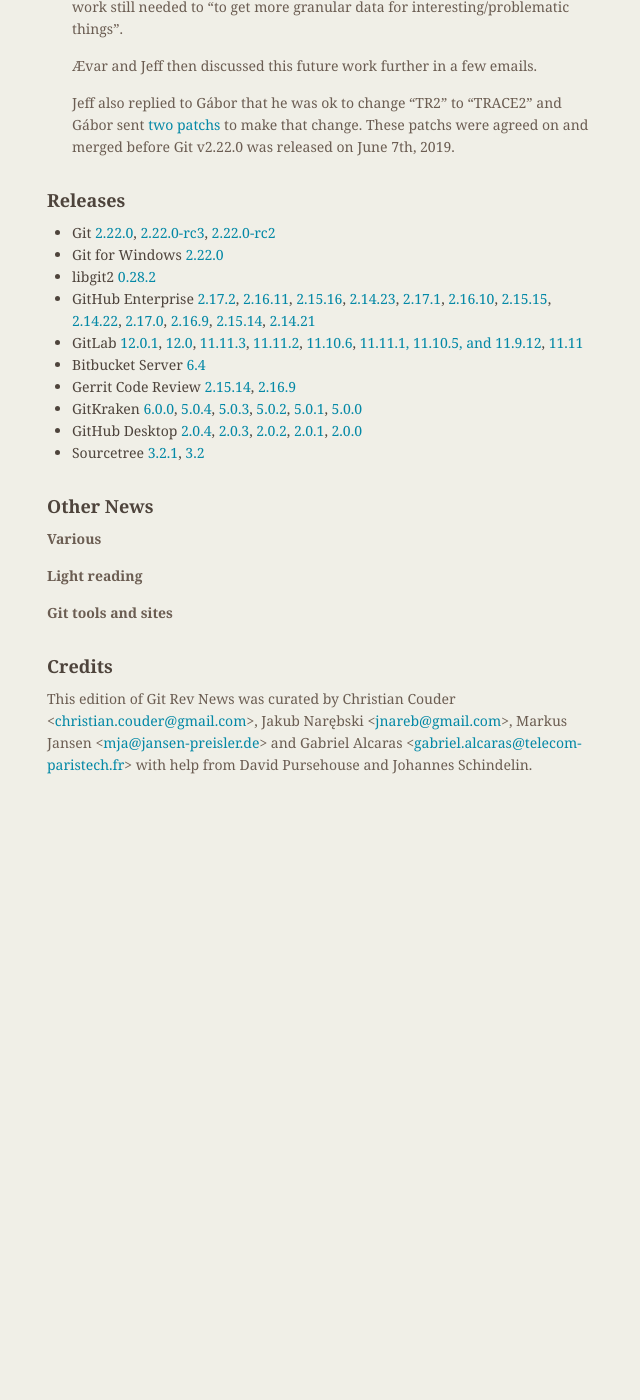
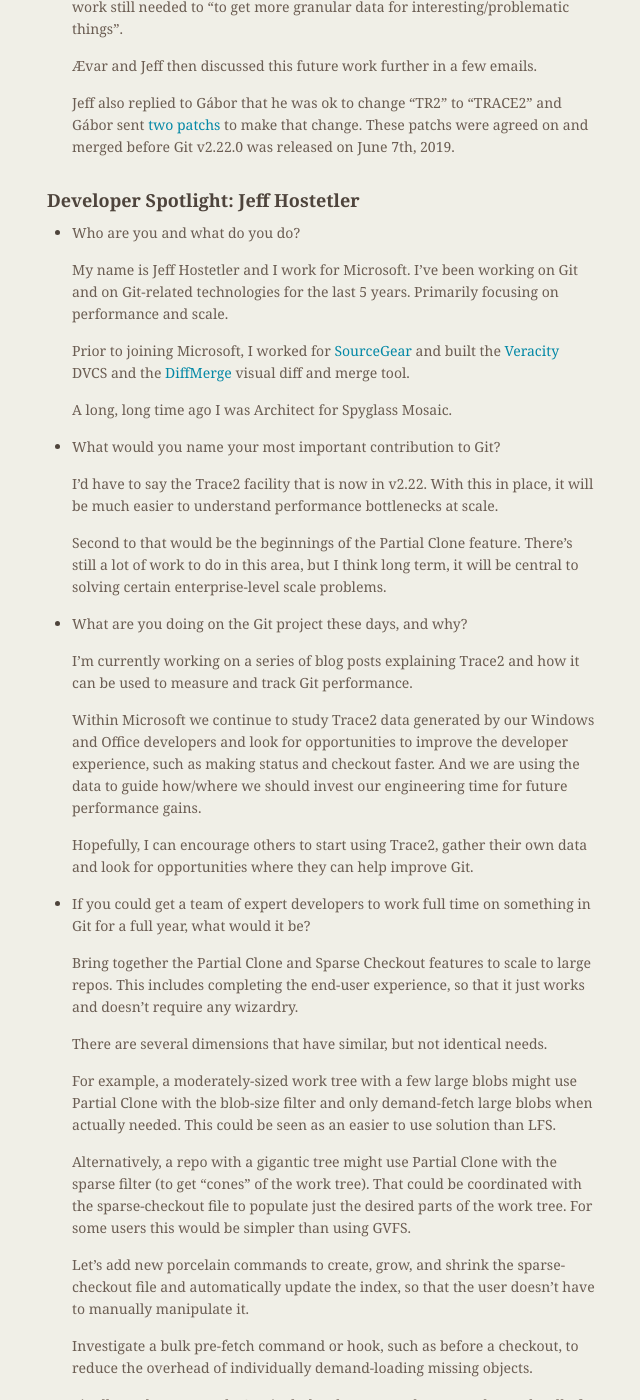
Before and after one commit to git/git.github.io, a Jekyll site: the page built from rev_news/drafts/edition-52.md, in a window 1280 px wide and 1400 px high, scrolled down 1416 px. Shown: the whole window, without its empty margins (487-1127 px from the left). Built offline with Jekyll 4.4.1, drawn with Linux system fonts in a browser that asks for light colours; before the commit the page ends 2207 px from its top, so only the background shows below that; some of the changed text lies outside the part shown.

Commit message:
rn-52: add Jeff Hostetler's interview

```diff
--- a/rev_news/drafts/edition-52.md
+++ b/rev_news/drafts/edition-52.md
@@ -107,9 +107,106 @@
 ### Support
 -->
 
-<!---
-## Developer Spotlight:
--->
+## Developer Spotlight: Jeff Hostetler
+
+* Who are you and what do you do?
+
+  My name is Jeff Hostetler and I work for Microsoft.
+  I've been working on Git and on Git-related technologies
+  for the last 5 years.  Primarily focusing on performance
+  and scale.
+
+  Prior to joining Microsoft, I worked for [SourceGear](http://www.sourcegear.com/)
+  and built the [Veracity](https://en.wikipedia.org/wiki/Veracity_(software)) DVCS
+  and the [DiffMerge](http://www.sourcegear.com/diffmerge/) visual
+  diff and merge tool.
+
+  A long, long time ago I was Architect for Spyglass Mosaic.
+
+* What would you name your most important contribution to Git?
+
+  I'd have to say the Trace2 facility that is now in v2.22.
+  With this in place, it will be much easier to understand
+  performance bottlenecks at scale.
+
+  Second to that would be the beginnings of the Partial Clone
+  feature.  There's still a lot of work to do in this area, but
+  I think long term, it will be central to solving certain
+  enterprise-level scale problems.
+
+* What are you doing on the Git project these days, and why?
+
+  I'm currently working on a series of blog posts explaining
+  Trace2 and how it can be used to measure and track Git
+  performance.
+
+  Within Microsoft we continue to study Trace2 data generated
+  by our Windows and Office developers and look for opportunities
+  to improve the developer experience, such as making status and
+  checkout faster.  And we are using the data to guide how/where
+  we should invest our engineering time for future performance
+  gains.
+
+  Hopefully, I can encourage others to start using Trace2,
+  gather their own data and look for opportunities where they
+  can help improve Git.
+
+* If you could get a team of expert developers to work full time on
+  something in Git for a full year, what would it be?
+
+  Bring together the Partial Clone and Sparse Checkout features
+  to scale to large repos.  This includes completing the end-user
+  experience, so that it just works and doesn't require any
+  wizardry.
+
+  There are several dimensions that have similar, but not
+  identical needs.
+
+  For example, a moderately-sized work tree with a few large
+  blobs might use Partial Clone with the blob-size filter and
+  only demand-fetch large blobs when actually needed.  This could
+  be seen as an easier to use solution than LFS.
+
+  Alternatively, a repo with a gigantic tree might use Partial
+  Clone with the sparse filter (to get "cones" of the work tree).
+  That could be coordinated with the sparse-checkout file to
+  populate just the desired parts of the work tree.  For some
+  users this would be simpler than using GVFS.
+
+  Let's add new porcelain commands to create, grow, and shrink the
+  sparse-checkout file and automatically update the index, so that
+  the user doesn't have to manually manipulate it.
+
+  Investigate a bulk pre-fetch command or hook, such as before a
+  checkout, to reduce the overhead of individually demand-loading
+  missing objects.
+
+  Finally, update Protocol V2 to include whatever verbs we need
+  to make all of this work efficiently.
+
+  With this we could probably retire most if not all of GVFS and
+  hopefully let our Windows and Office developers use core Git
+  and not need a private fork.
+
+* If you could remove something from Git without worrying about
+  backwards compatibility, what would it be?
+
+  I'd like to revisit the design of the index.  Switch to a sparse
+  and hierarchical format, for example.  This is a large task and
+  touches everything from the on-disk format to every index-related
+  loop in the program.
+
+  [Ben Peart](https://git.github.io/rev_news/2017/09/20/edition-31/)
+  and [Derrick Stolee](https://git.github.io/rev_news/2018/08/22/edition-42/)
+  both touched upon this in earlier issues.
+
+* What is your favorite Git-related tool/library, outside of Git itself?
+
+  I'm mostly a terminal user, so I don't use very many third-party
+  tools.  I do highly recommend
+  [GitGitGadget](https://github.com/gitgitgadget/gitgitgadget).
+  I use it to run CI builds on all Windows, Mac, and Linux and to send
+  patches to the mailing list.
 
 ## Releases
 
```
